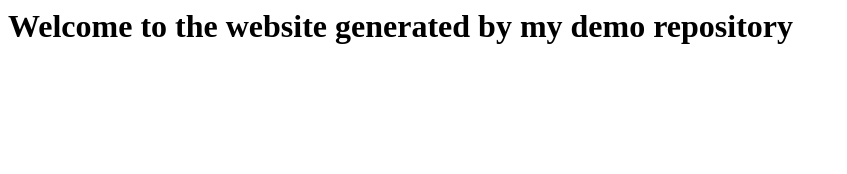
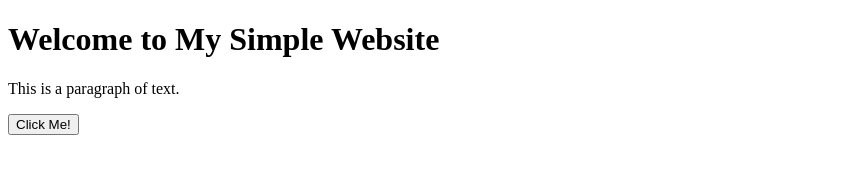
Before and after one commit to cogo-interns/demo-live-site, a website: page index.html in a window 1280 px wide. Shown: the whole page, without its empty margins (0-847 px from the left). Drawn offline with Linux system fonts and the light colour scheme.

Commit message:
Update index.html
Making it into a real site... Produced by ChatGPT.

```diff
--- a/index.html
+++ b/index.html
@@ -1 +1,16 @@
-<h1>Welcome to the website generated by my demo repository</h1>
+<!DOCTYPE html>
+<html lang="en">
+<head>
+    <meta charset="UTF-8">
+    <meta name="viewport" content="width=device-width, initial-scale=1.0">
+    <title>Simple Website</title>
+</head>
+<body>
+    <h1>Welcome to My Simple Website</h1>
+    <p>This is a paragraph of text.</p>
+    <button id="myButton">Click Me!</button>
+
+    <!-- Link to external JavaScript file -->
+    <script src="script.js"></script>
+</body>
+</html>
```
